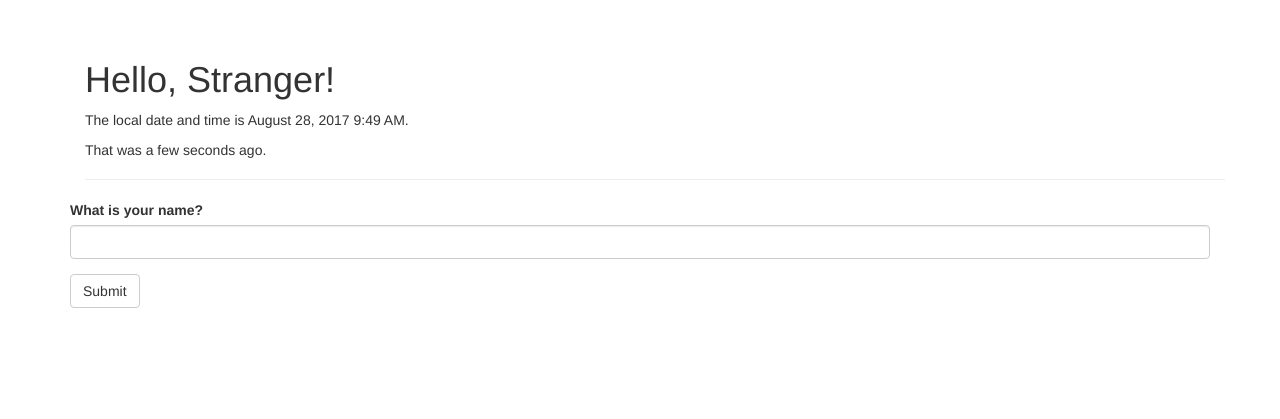
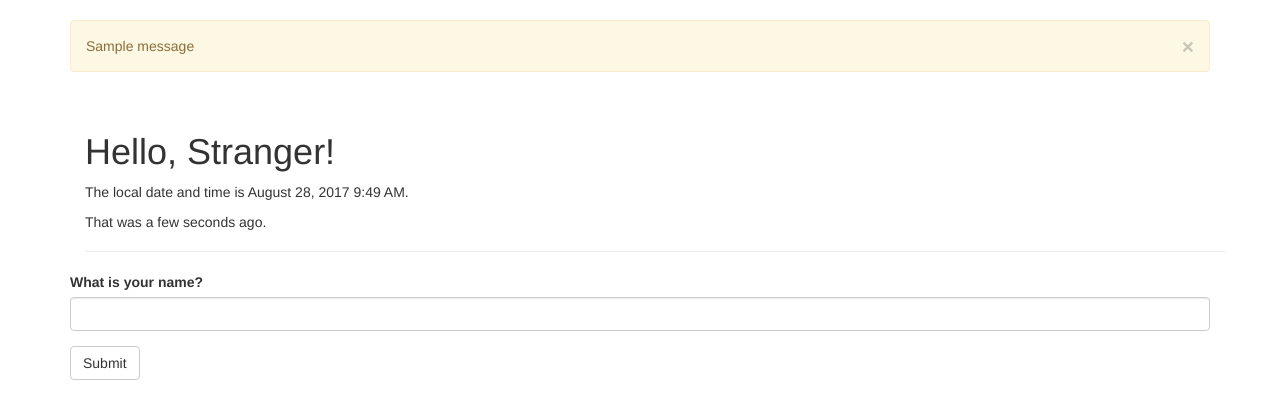
Before and after one commit to DataRiccio/FlaskApp, a Flask app: page / in a window 1280 px wide. Shown: the part 52-471 px from the top of the page. Run offline with Flask 2, Linux system fonts and the light colour scheme; one stand-in notice (Sample message) is shown; some libraries are stand-ins or nearby versions.

Commit message:
add flash message

```diff
--- a/app.py
+++ b/app.py
@@ -1,4 +1,4 @@
-from flask import Flask, render_template, session, redirect, url_for
+from flask import Flask, render_template, session, redirect, url_for, flash
 from flask.ext.bootstrap import Bootstrap
 from flask.ext.moment import Moment
 from datetime import datetime
@@ -23,7 +23,11 @@ class NameForm(Form):
 def index():
 	form = NameForm()
 	if form.validate_on_submit():
+		old_name = session.get('name')
+		if old_name is not None and old_name != form.name.data:
+			flash('Looks like you have changed your name!')
 		session['name'] = form.name.data
+		form.name.data = ''
 		return redirect(url_for('index'))
 	return render_template('index.html', current_time = datetime.utcnow(), form=form, name=session.get('name'))
 
--- a/templates/base.html
+++ b/templates/base.html
@@ -25,6 +25,13 @@
 
 {% block content %}
 <div class="container">
+    {% for message in get_flashed_messages() %}
+    <div class="alert alert-warning">
+        <button type="button" class="close" data-dismiss="alert">&times;</button>
+        {{ message }}
+    </div>
+    {% endfor %}
+
     {% block page_content %}{% endblock %}
 </div>
 {% endblock %}
```
